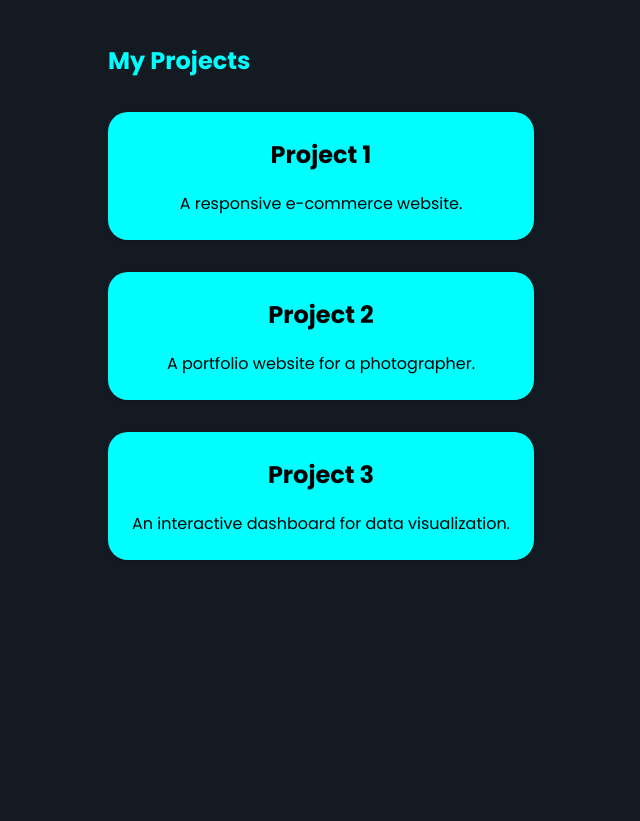
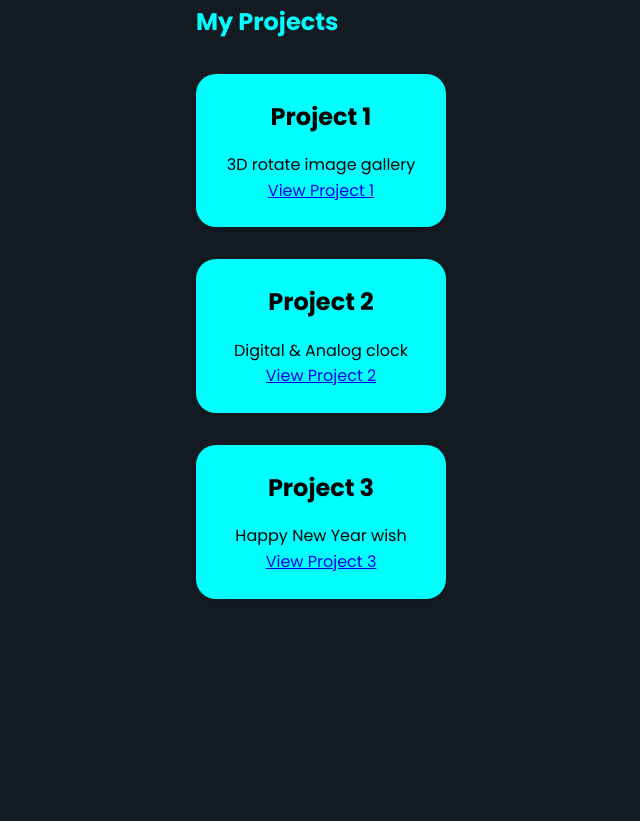
Before and after one commit to Badsa-0004/My-portfolio, a plain HTML site: page index.html in a window 1280 px wide. Shown: the part 1699-2520 px from the top of the page, without its empty margins (319-959 px from the left). Drawn offline with nearby package versions, Linux system fonts and the light colour scheme.

Commit message:
Update index.html

```diff
--- a/index.html
+++ b/index.html
@@ -17,7 +17,7 @@
   <body>
     <header>
       <nav>
-        <div class="logo">DevPortfolio</div>
+        <div class="logo">Badhan's Portfolio</div>
         <input type="checkbox" id="menu-toggle" class="menu-toggle" />
         <label for="menu-toggle" class="menu-icon">
           <i class="ri-menu-line"></i>
@@ -66,15 +66,18 @@
           <div class="project-grid">
             <div class="project-card">
               <h3>Project 1</h3>
-              <p>A responsive e-commerce website.</p>
+              <p>3D rotate image gallery</p>
+              <a href="https://codepen.io/BADHAN-SAMANTA/full/MYgjrqm">View Project 1</a>
             </div>
             <div class="project-card">
               <h3>Project 2</h3>
-              <p>A portfolio website for a photographer.</p>
+              <p>Digital & Analog clock</p>
+              <a href="https://codepen.io/BADHAN-SAMANTA/full/VYZaGdo">View Project 2</a>
             </div>
             <div class="project-card">
               <h3>Project 3</h3>
-              <p>An interactive dashboard for data visualization.</p>
+              <p>Happy New Year wish</p>
+              <a href="https://codepen.io/BADHAN-SAMANTA/full/ogvGEGL">View Project 3</a>
             </div>
           </div>
         </div>
```
